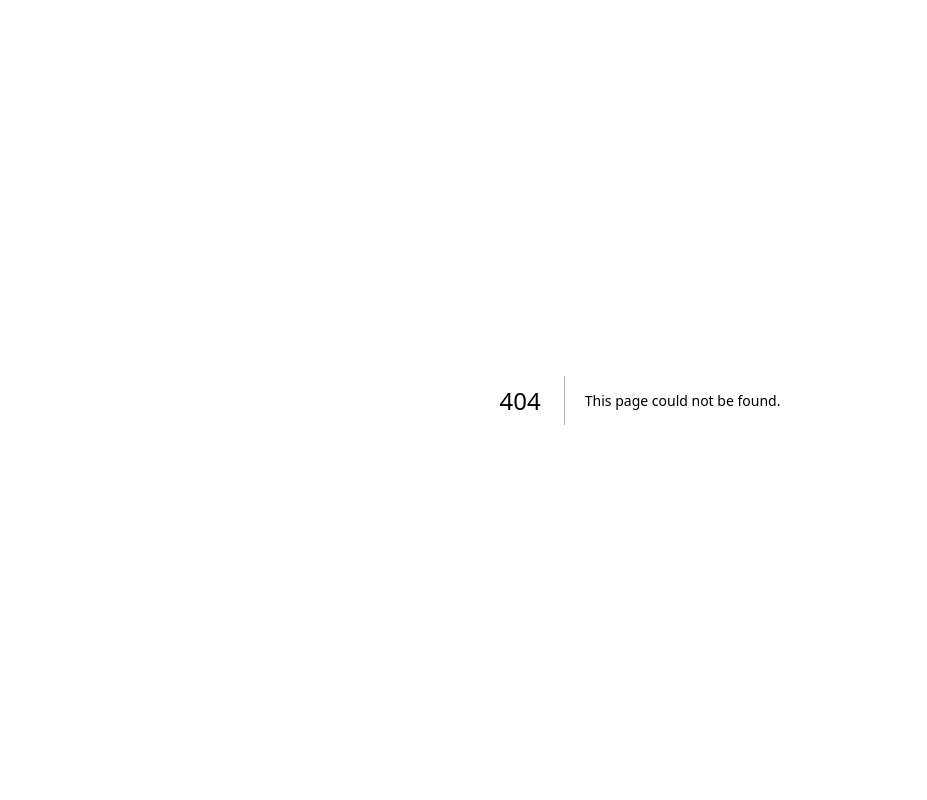
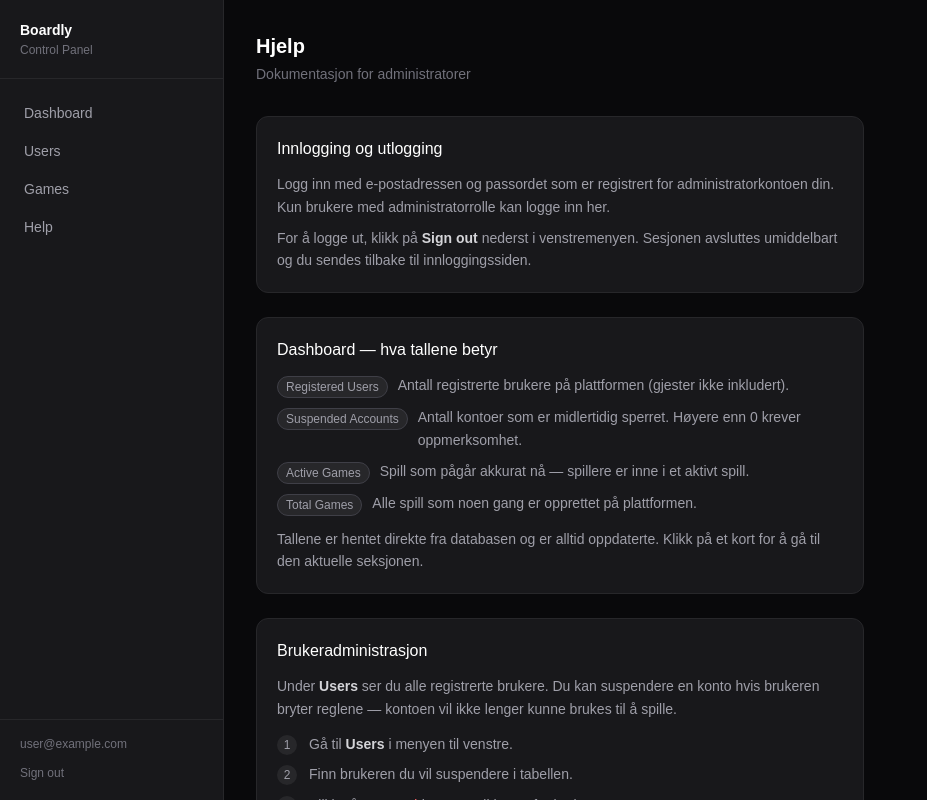
Before and after one commit to KovalDenys1/Boardly-control-panel, a Next.js app: page /help in a window 1280 px wide. Before the commit this address had no page. Shown: the whole page, without its empty margins (0-927 px from the left). Built offline with nearby package versions, Linux system fonts and the light colour scheme; no server answers; sample sign-in values are in the browser's storage.

Commit message:
feat: help page with admin documentation in Norwegian (#7)
- Sections: login/logout, dashboard stats explanation, user management steps, game statuses, contact
- Written in plain Norwegian for non-technical admins
- Consistent card layout with color-coded status badges and numbered steps

```diff
--- /dev/null
+++ b/app/(admin)/help/page.tsx
@@ -0,0 +1,106 @@
+export default function HelpPage() {
+  return (
+    <div className="p-8 max-w-2xl">
+      <div className="mb-8">
+        <h1 className="text-xl font-semibold text-white">Hjelp</h1>
+        <p className="text-zinc-500 text-sm mt-1">Dokumentasjon for administratorer</p>
+      </div>
+
+      <div className="space-y-6">
+        <Section title="Innlogging og utlogging">
+          <p>
+            Logg inn med e-postadressen og passordet som er registrert for administratorkontoen din.
+            Kun brukere med administratorrolle kan logge inn her.
+          </p>
+          <p className="mt-2">
+            For å logge ut, klikk på <strong className="text-zinc-300">Sign out</strong> nederst i venstremenyen.
+            Sesjonen avsluttes umiddelbart og du sendes tilbake til innloggingssiden.
+          </p>
+        </Section>
+
+        <Section title="Dashboard — hva tallene betyr">
+          <ul className="space-y-2">
+            <Item label="Registered Users">Antall registrerte brukere på plattformen (gjester ikke inkludert).</Item>
+            <Item label="Suspended Accounts">Antall kontoer som er midlertidig sperret. Høyere enn 0 krever oppmerksomhet.</Item>
+            <Item label="Active Games">Spill som pågår akkurat nå — spillere er inne i et aktivt spill.</Item>
+            <Item label="Total Games">Alle spill som noen gang er opprettet på plattformen.</Item>
+          </ul>
+          <p className="mt-3">
+            Tallene er hentet direkte fra databasen og er alltid oppdaterte. Klikk på et kort for å gå til den aktuelle seksjonen.
+          </p>
+        </Section>
+
+        <Section title="Brukeradministrasjon">
+          <p>
+            Under <strong className="text-zinc-300">Users</strong> ser du alle registrerte brukere.
+            Du kan suspendere en konto hvis brukeren bryter reglene — kontoen vil ikke lenger kunne brukes til å spille.
+          </p>
+          <div className="mt-3 space-y-2">
+            <Step n={1}>Gå til <strong className="text-zinc-300">Users</strong> i menyen til venstre.</Step>
+            <Step n={2}>Finn brukeren du vil suspendere i tabellen.</Step>
+            <Step n={3}>Klikk på <span className="text-red-400">Suspend</span>-knappen til høyre for brukeren.</Step>
+            <Step n={4}>Statusen endres umiddelbart til <span className="text-red-400">suspended</span>.</Step>
+          </div>
+          <p className="mt-3">
+            For å gjenopprette en konto, klikk <strong className="text-zinc-300">Unsuspend</strong> på den samme brukeren.
+            Alle handlinger logges automatisk — hvem som gjorde hva og når.
+          </p>
+          <p className="mt-2 text-zinc-500 text-sm">
+            Administratorkontoer kan ikke suspenderes fra grensesnittet.
+          </p>
+        </Section>
+
+        <Section title="Spillstatuser">
+          <ul className="space-y-2">
+            <Item label="playing" color="green">Spillet pågår akkurat nå.</Item>
+            <Item label="waiting" color="zinc">Lobbyen er opprettet, men spillet har ikke startet.</Item>
+            <Item label="finished" color="zinc">Spillet er fullført og avsluttet normalt.</Item>
+            <Item label="abandoned" color="red">Spillet ble forlatt — spillerne forlot lobbyen uten å fullføre.</Item>
+            <Item label="cancelled" color="zinc">Spillet ble avbrutt før det startet.</Item>
+          </ul>
+        </Section>
+
+        <Section title="Kontakt og support">
+          <p>
+            Har du spørsmål eller oppdager et problem? Ta kontakt med utvikleren:{" "}
+            <span className="text-zinc-300">kovaldenys993@gmail.com</span>
+          </p>
+        </Section>
+      </div>
+    </div>
+  );
+}
+
+function Section({ title, children }: { title: string; children: React.ReactNode }) {
+  return (
+    <div className="bg-zinc-900 border border-zinc-800 rounded-xl p-5">
+      <h2 className="text-white font-medium mb-3">{title}</h2>
+      <div className="text-zinc-400 text-sm leading-relaxed">{children}</div>
+    </div>
+  );
+}
+
+function Item({ label, color = "zinc", children }: { label: string; color?: "green" | "red" | "zinc"; children: React.ReactNode }) {
+  const badge = {
+    green: "bg-green-950 text-green-400 border-green-900",
+    red: "bg-red-950 text-red-400 border-red-900",
+    zinc: "bg-zinc-800 text-zinc-400 border-zinc-700",
+  }[color];
+  return (
+    <li className="flex items-start gap-2.5">
+      <span className={`text-xs border px-2 py-0.5 rounded-full shrink-0 mt-0.5 ${badge}`}>{label}</span>
+      <span>{children}</span>
+    </li>
+  );
+}
+
+function Step({ n, children }: { n: number; children: React.ReactNode }) {
+  return (
+    <div className="flex items-start gap-3">
+      <span className="w-5 h-5 rounded-full bg-zinc-800 text-zinc-400 text-xs flex items-center justify-center shrink-0 mt-0.5">
+        {n}
+      </span>
+      <span>{children}</span>
+    </div>
+  );
+}
```
